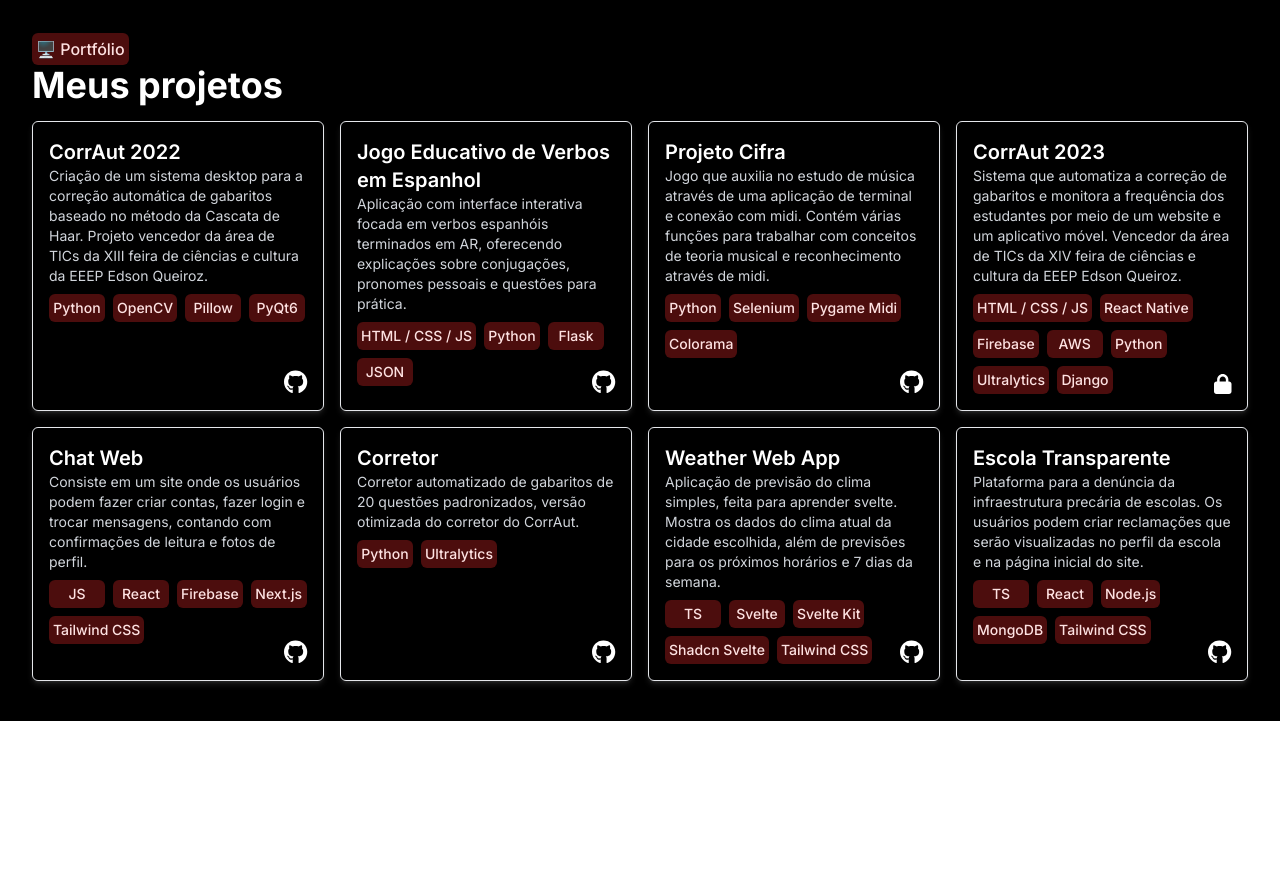
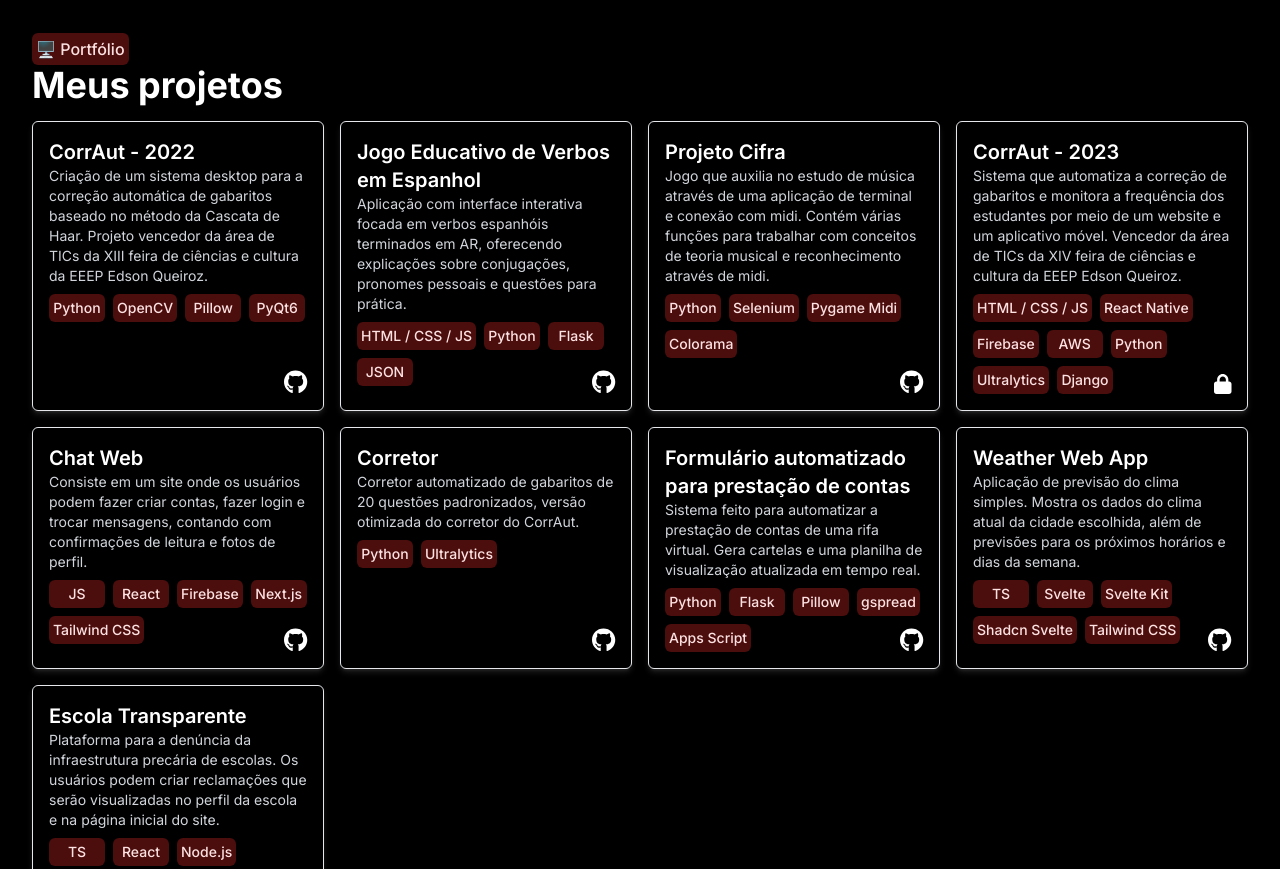
Before and after one commit to marcos-sousa-404/portfolio, a Next.js app: page / in a window 1280 px wide. Shown: the part 440-1309 px from the top of the page. Before the commit the page ends 1161 px from the top, so only its background shows below. Built offline with nearby package versions, Linux system fonts and the light colour scheme.

Commit message:
Novo projeto

```diff
--- a/src/app/page.tsx
+++ b/src/app/page.tsx
@@ -111,7 +111,7 @@ export default function Home() {
             </h1>
             <div className="mt-4 grid grid-cols-1 pb-4 sm:pb-0 sm:grid-cols-2 md:grid-cols-3 lg:grid-cols-4 gap-4">
               <Card
-                title="CorrAut 2022"
+                title="CorrAut - 2022"
                 description="Criação de um sistema desktop para a correção automática de gabaritos baseado no método da Cascata de Haar. Projeto vencedor da área de TICs da XIII feira de ciências e cultura da EEEP Edson Queiroz."
                 tags={["Python", "OpenCV", "Pillow", "PyQt6"]}
                 githubName="CorrAut-Antigo"
@@ -129,7 +129,7 @@ export default function Home() {
                 githubName="ProjetoCifra"
               />
               <Card
-                title="CorrAut 2023"
+                title="CorrAut - 2023"
                 description="Sistema que automatiza a correção de gabaritos e monitora a frequência dos estudantes por meio de um website e um aplicativo móvel. Vencedor da área de TICs da XIV feira de ciências e cultura da EEEP Edson Queiroz."
                 tags={[
                   "HTML / CSS / JS",
@@ -154,8 +154,14 @@ export default function Home() {
                 githubName="Corretor"
               />
               <Card
+                title="Formulário automatizado para prestação de contas"
+                description="Sistema feito para automatizar a prestação de contas de uma rifa virtual. Gera cartelas e uma planilha de visualização atualizada em tempo real."
+                tags={["Python", "Flask", "Pillow", "gspread", "Apps Script"]}
+                githubName="RifasInfor"
+              />
+              <Card
                 title="Weather Web App"
-                description="Aplicação de previsão do clima simples, feita para aprender svelte. Mostra os dados do clima atual da cidade escolhida, além de previsões para os próximos horários e 7 dias da semana."
+                description="Aplicação de previsão do clima simples. Mostra os dados do clima atual da cidade escolhida, além de previsões para os próximos horários e dias da semana."
                 tags={[
                   "TS",
                   "Svelte",
```
